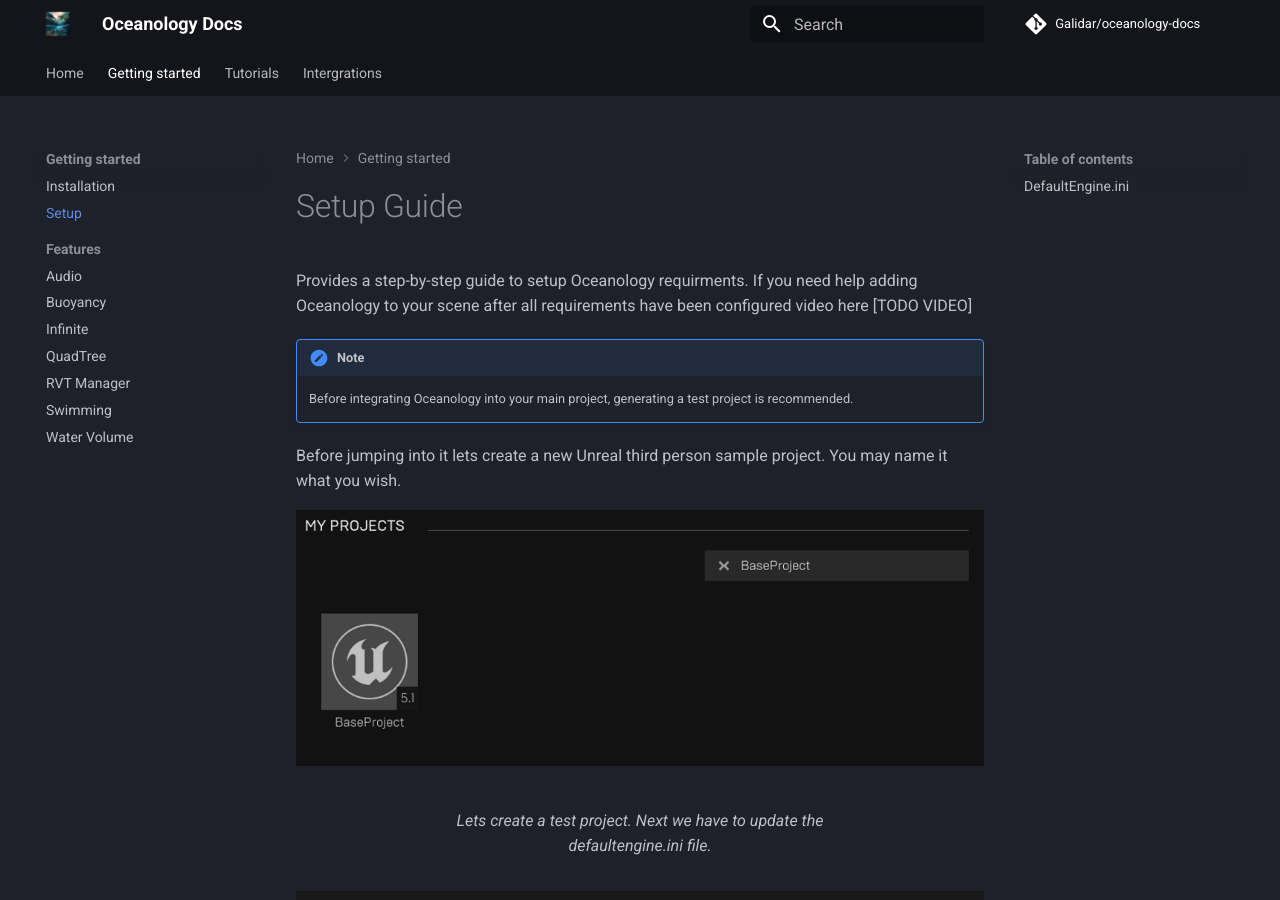
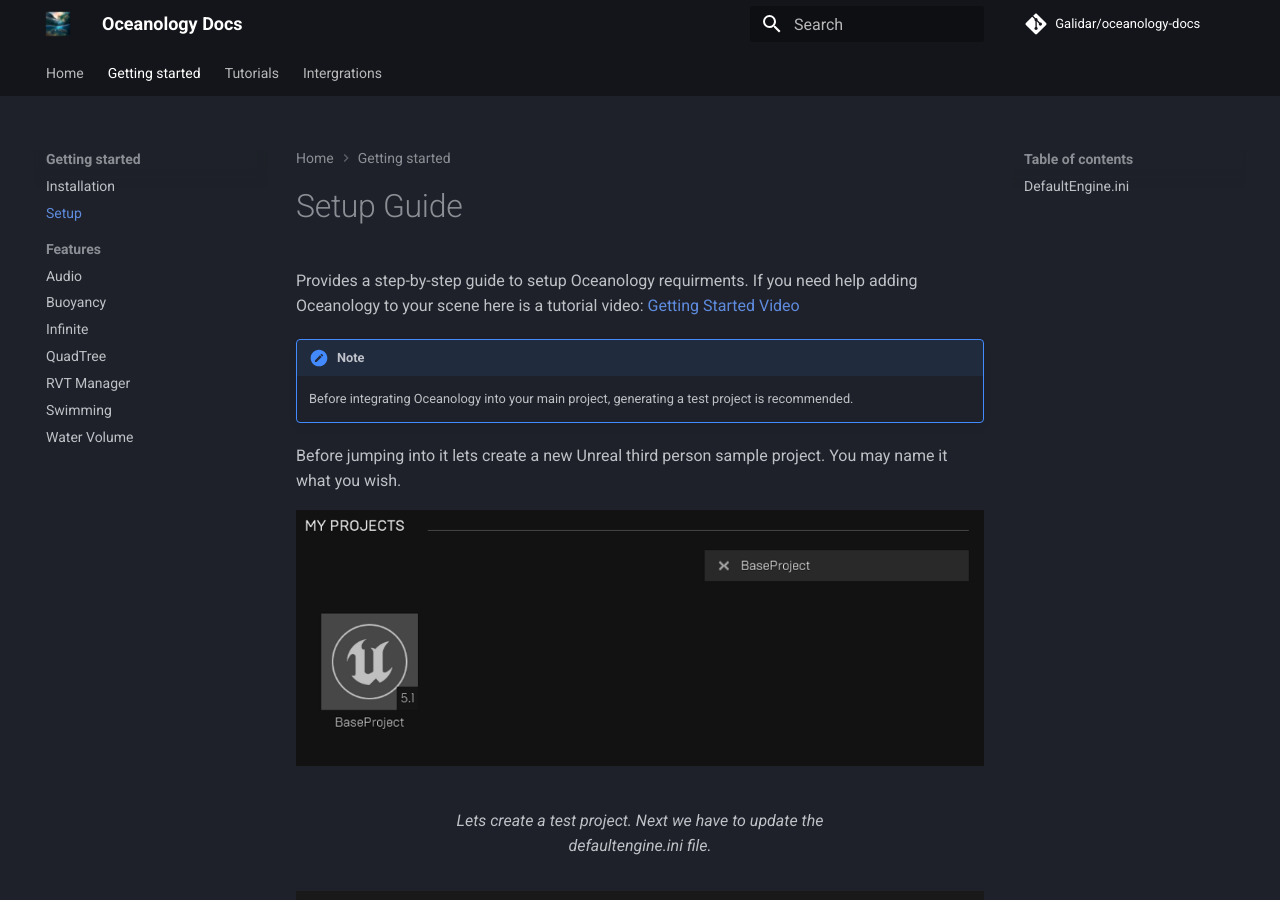
Before and after one commit to Galidar/oceanology-docs, an MkDocs documentation site: the page built from docs/getting-started/setup.md, in a window 1280 px wide and 900 px high. Built offline with MkDocs 1.6.1 and Material for MkDocs 9.7.7, drawn with Linux system fonts in a browser that asks for light colours; comment, search, counter and statistics services are not loaded; the version menu is left out.

Commit message:
added video

```diff
--- a/docs/getting-started/setup.md
+++ b/docs/getting-started/setup.md
@@ -1,6 +1,6 @@
 # Setup Guide
 
-Provides a step-by-step guide to setup Oceanology requirments. If you need help adding Oceanology to your scene after all requirements have been configured video here [TODO VIDEO]
+Provides a step-by-step guide to setup Oceanology requirments. If you need help adding Oceanology to your scene here is a tutorial video: [Getting Started Video](https://www.youtube.com/watch?v=lEAlVro1kxA)
 
 !!! note
 
```
